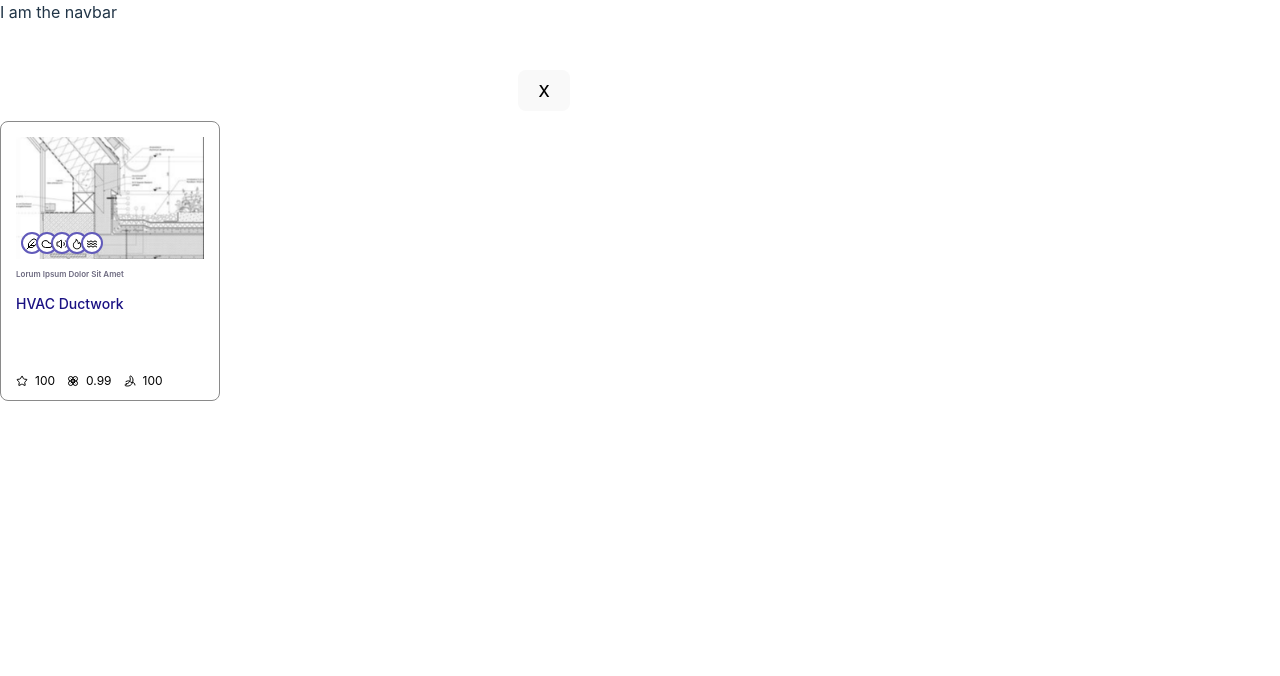
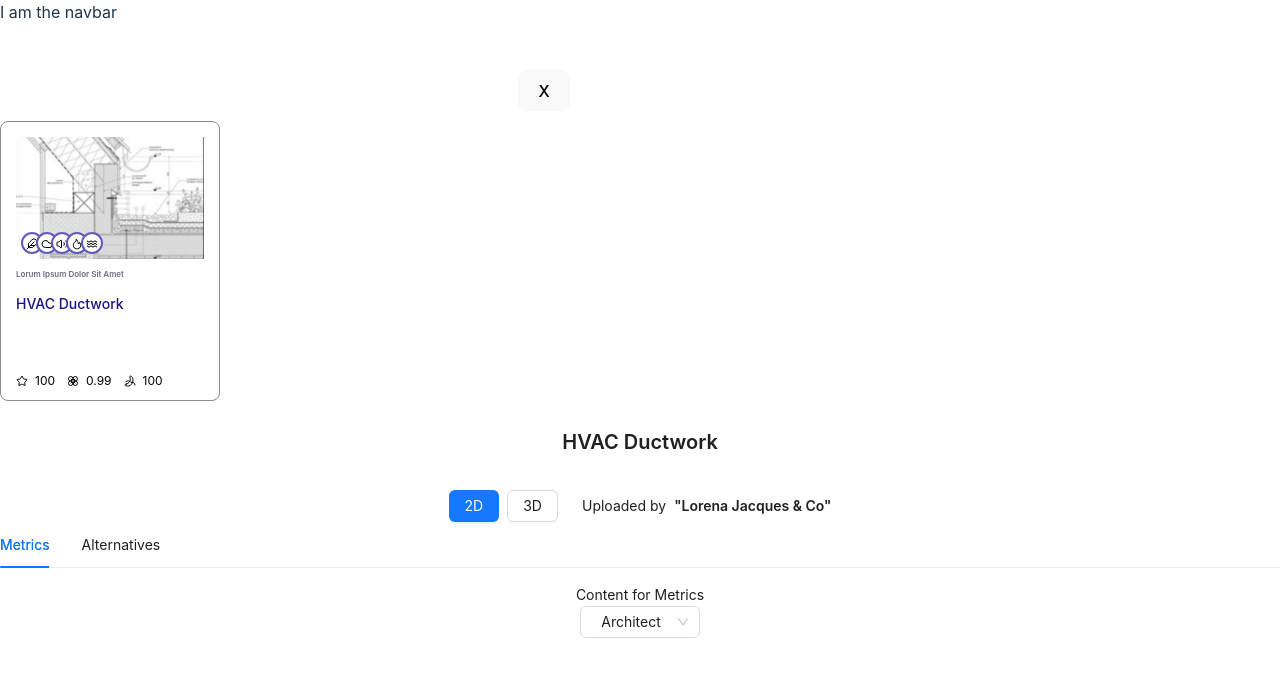
Before and after one commit to imanwarsame/opendetail, a React (Vite) app in the folder client/: page /viewer/1 in a window 1280 px wide. Shown: the top 676 px of the page. Built offline with nearby package versions, Linux system fonts and the light colour scheme; a web font is replaced by a local one.

Commit message:
new commit

```diff
--- a/client/src/features/viewer/Viewer.tsx
+++ b/client/src/features/viewer/Viewer.tsx
@@ -4,6 +4,7 @@ import { Switch } from 'antd';
 import React from 'react';
 import { SPECKLE_RENDER_ID, SpeckleViewer } from '../speckleviewer/SpeckleViewer';
 import { DetailCard } from '../search/DetailCard';
+import {CardDetail} from './card-details';
 import './viewer.css';
 import { useDetailStore } from '../../store';
 
@@ -44,6 +45,7 @@ export const Viewer: React.FC<IViewerProps> = ({ object }) => {
 				) : null}
 			</div>
 			<DetailCard object={object} />
+			<CardDetail object={object}/>
 		</div>
 	) : (
 		<div style={{ color: '#fff' }}>No object selected</div>
--- /dev/null
+++ b/client/src/features/viewer/card-details.tsx
@@ -0,0 +1,57 @@
+import React from 'react';
+import { Button, Tabs, Select, Space, Typography } from 'antd';
+import { UploadOutlined, UserOutlined } from '@ant-design/icons';
+import { useDetailStore } from '../../store';
+import { IDetailObject } from '../../types/detailobject';
+import { LuFlower, LuStar, LuBanana, LuFeather, LuCloud, LuVolume2 } from 'react-icons/lu';
+import { AiOutlineFire } from 'react-icons/ai';
+import { BiWater } from 'react-icons/bi';
+
+const { TabPane } = Tabs;
+const { Option } = Select;
+const { Title, Text } = Typography;
+
+interface IDetailCardProps {
+    object: IDetailObject;
+    onClick?: () => void;
+  }
+
+  export const CardDetail: React.FC<IDetailCardProps> = ({ object, onClick }) => {
+    return (
+      <div className='flex h-screen w-[350px] flex-col bg-white'>
+        <div className='flex items-center justify-between border-b p-4'>
+          <Title level={4}>{object.name || "This is the title of the detail"}</Title>
+          <UploadOutlined className='h-6 w-6 text-gray-600' />
+        </div>
+        <div className='flex items-center justify-between p-4'>
+          <Space>
+            <Button type='primary'>2D</Button>
+            <Button>3D</Button>
+          </Space>
+          <Space>
+            <UserOutlined className='h-4 w-4 text-gray-600' />
+            <Text>Uploaded by</Text>
+            <Text strong>"Lorena Jacques & Co"</Text>
+          </Space>
+        </div>
+        <div className='flex-grow overflow-y-auto'>
+          <Tabs defaultActiveKey='1'>
+            <TabPane tab='Metrics' key='1'>
+              Content for Metrics
+            </TabPane>
+            <TabPane tab='Alternatives' key='2'>
+              Content for Alternatives
+            </TabPane>
+          </Tabs>
+        </div>
+        <div className='border-t p-4'>
+          <Select defaultValue='architect' style={{ width: 120 }}>
+            <Option value='architect'>Architect</Option>
+            <Option value='engineer'>Engineer</Option>
+            <Option value='builder'>Builder</Option>
+            <Option value='other'>Other</Option>
+          </Select>
+        </div>
+      </div>
+    );
+  };
```
Also changed, not shown: 6 other files (tests, documents, lock files or other folders).
